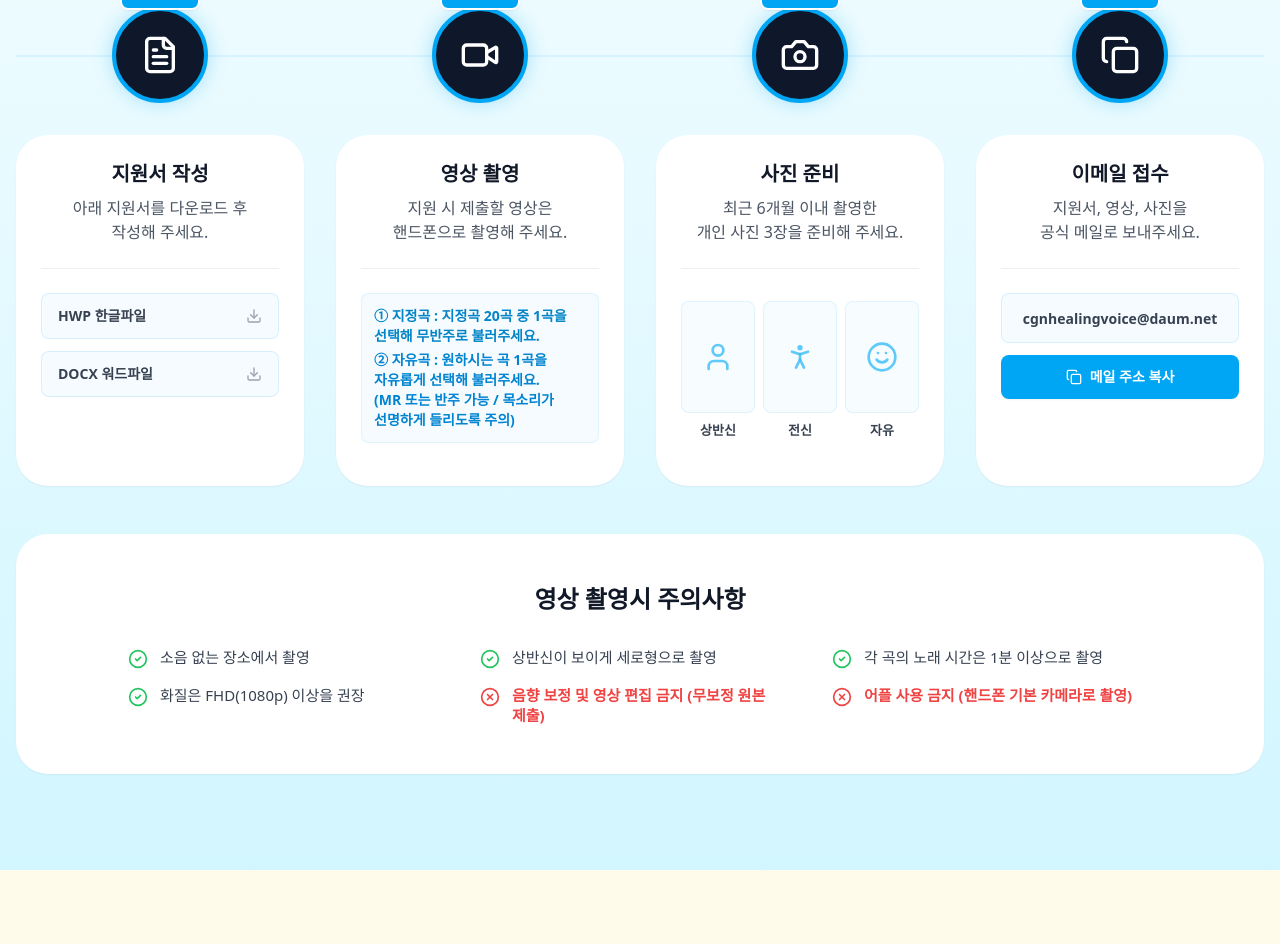
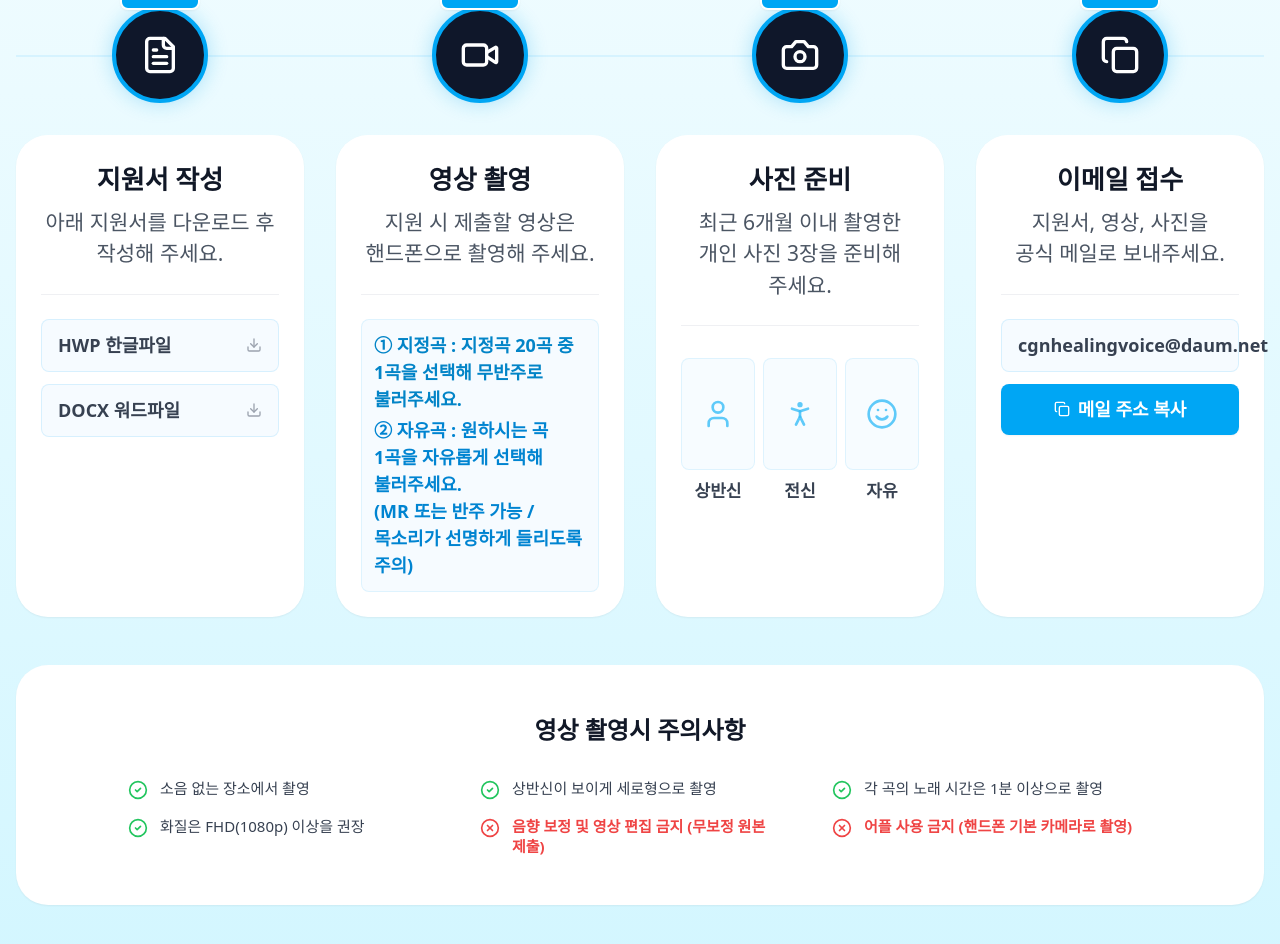
Before and after one commit to seun9eun/healingvoice, a React (Vite) app: page / in a window 1280 px wide. Shown: the part 4408-5352 px from the top of the page. Built offline with nearby package versions, Linux system fonts and the light colour scheme; a web font is replaced by a local one.

Commit message:
style: increase font sizes in steps section by 30%

```diff
--- a/src/app/components/StepsSection.tsx
+++ b/src/app/components/StepsSection.tsx
@@ -64,7 +64,7 @@ export function StepsSection() {
               rel="noopener noreferrer"
               className="flex items-center justify-between px-4 py-3 bg-sky-50/60 border border-sky-200/50 rounded-lg hover:bg-sky-100/70 hover:border-sky-400 transition-colors group cursor-pointer"
             >
-              <span className="text-sm font-bold text-gray-700 group-hover:text-sky-600">
+              <span className="text-[18px] font-bold text-gray-700 group-hover:text-sky-600">
                 {t('steps.step1.hwp')}
               </span>
               <Download className="w-4 h-4 text-gray-400 group-hover:text-sky-500" />
@@ -79,7 +79,7 @@ export function StepsSection() {
               rel="noopener noreferrer"
               className="flex items-center justify-between px-4 py-3 bg-sky-50/60 border border-sky-200/50 rounded-lg hover:bg-sky-100/70 hover:border-sky-400 transition-colors group cursor-pointer"
             >
-              <span className="text-sm font-bold text-gray-700 group-hover:text-sky-600">
+              <span className="text-[18px] font-bold text-gray-700 group-hover:text-sky-600">
                 {t('steps.step1.docx')}
               </span>
               <Download className="w-4 h-4 text-gray-400 group-hover:text-sky-500" />
@@ -94,7 +94,7 @@ export function StepsSection() {
               rel="noopener noreferrer"
               className="flex items-center justify-between px-4 py-3 bg-sky-50/60 border border-sky-200/50 rounded-lg hover:bg-sky-100/70 hover:border-sky-400 transition-colors group cursor-pointer"
             >
-              <span className="text-sm font-bold text-gray-700 group-hover:text-sky-600">
+              <span className="text-[18px] font-bold text-gray-700 group-hover:text-sky-600">
                 {t('steps.step1.eng')}
               </span>
               <Download className="w-4 h-4 text-gray-400 group-hover:text-sky-500" />
@@ -110,7 +110,7 @@ export function StepsSection() {
       icon: Video,
       content: (
         <div className="space-y-4 mt-2">
-          <div className="break-keep text-sm space-y-1 bg-sky-50/60 border border-sky-200/40 p-3 rounded-lg text-left">
+          <div className="break-keep text-[18px] space-y-1 bg-sky-50/60 border border-sky-200/40 p-3 rounded-lg text-left">
             <p className="break-keep text-sky-600 font-bold">{t('steps.step2.guide1')}</p>
             <p className="break-keep font-bold whitespace-pre-line text-[#0084d1]">{t('steps.step2.guide2')}</p>
           </div>
@@ -133,7 +133,7 @@ export function StepsSection() {
               <div className="w-full h-28 bg-sky-50/50 border border-sky-200/40 rounded-lg flex items-center justify-center mb-2">
                 <item.icon className="w-8 h-8 text-sky-400/80" />
               </div>
-              <span className="text-[13px] font-bold text-gray-700">{item.label}</span>
+              <span className="text-[17px] font-bold text-gray-700">{item.label}</span>
             </div>
           ))}
         </div>
@@ -147,13 +147,13 @@ export function StepsSection() {
       content: (
         <div className="flex flex-col gap-3 items-center justify-center w-full mt-2">
           <div className="w-full text-center px-4 py-3 bg-sky-50/60 border border-sky-200/50 rounded-lg">
-            <span className="text-sm font-bold text-gray-700 font-sans">
+            <span className="text-[18px] font-bold text-gray-700 font-sans">
               cgnhealingvoice@daum.net
             </span>
           </div>
           <button
             onClick={handleCopyEmail}
-            className="w-full bg-[#00a6f4] hover:bg-[#0095e0] text-white font-bold text-sm px-4 py-3 rounded-lg transition-all flex items-center justify-center gap-2 shadow-sm"
+            className="w-full bg-[#00a6f4] hover:bg-[#0095e0] text-white font-bold text-[18px] px-4 py-3 rounded-lg transition-all flex items-center justify-center gap-2 shadow-sm"
           >
             <Copy className="w-4 h-4 text-white" />
             <span>
@@ -205,10 +205,10 @@ export function StepsSection() {
               <div
                 id={step.step === 4 ? "apply-email" : undefined}
                 className={`w-full flex-1 bg-white/100 backdrop-blur-sm border border-white/70 rounded-[24px] md:rounded-[32px] p-6 hover:border-sky-400/60 transition-colors flex flex-col text-center shadow-sm ${step.step === 4 ? "scroll-mt-60 md:scroll-mt-102" : ""}`}>
-                <h3 className="text-xl font-bold text-gray-900 mb-2">
+                <h3 className="text-[26px] font-bold text-gray-900 mb-2">
                   {step.title}
                 </h3>
-                <p className="whitespace-pre-line text-gray-600 mb-6 min-h-[40px] flex items-center justify-center break-keep text-[16px]">
+                <p className="whitespace-pre-line text-gray-600 mb-6 min-h-[40px] flex items-center justify-center break-keep text-[21px]">
                   {step.desc}
                 </p>
                 <div className="pt-4 border-t border-gray-200/60 w-full text-left">
```
